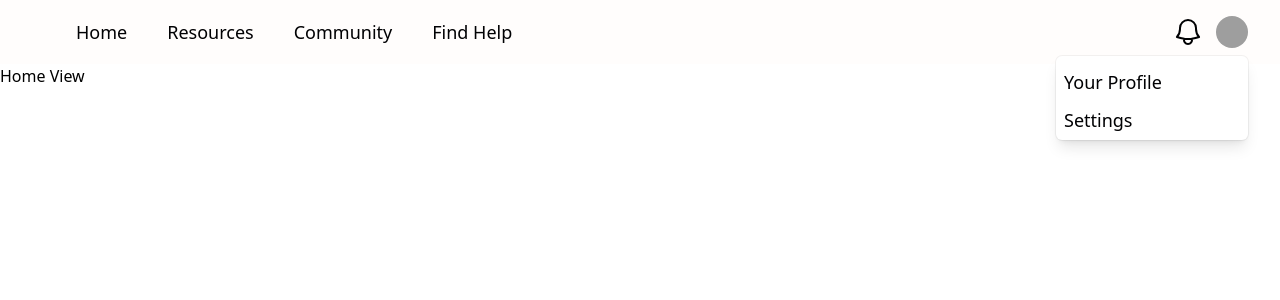
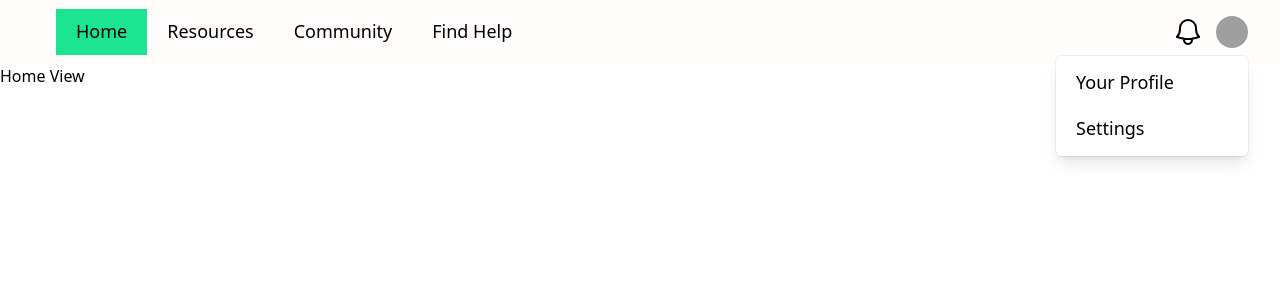
Before and after one commit to cknishan/RadientReach-MentalHealthWebsite, a Vue app: page /home in a window 1280 px wide. Both pictures are taken after a click on the button "Open user menu". Shown: the top 300 px of the page. Built offline with nearby package versions, Linux system fonts and the light colour scheme; grey boxes are pictures that could not be loaded; what tailwindcss-primeui would draw is missing.

Commit message:
update stylings

```diff
--- a/src/components/Navbar.vue
+++ b/src/components/Navbar.vue
@@ -21,10 +21,8 @@
                     <div class="hidden sm:ml-6 sm:block">
                         <div class="flex">
                             <a v-for="item in navigation" :key="item.name">
-                                <RouterLink :to="item.link"
-                                    :class="['hover:border-b-2 hover:text-theme-green', 'px-5 py-2 text-lg border-b-2 border-transparent transition-colors duration-100 text-theme-black-dark']"
-                                    aria-current="page">{{
-                                        item.name }}</RouterLink>
+                                <RouterLink :to="item.link" :class="['router-link-custom']" aria-current="page">{{
+                                    item.name }}</RouterLink>
                             </a>
                         </div>
                     </div>
@@ -58,16 +56,10 @@
                             <MenuItems
                                 class="absolute right-0 z-10 mt-2 w-48 origin-top-right rounded-md bg-white py-1 shadow-lg ring-1 ring-black ring-opacity-5 focus:outline-none">
                                 <MenuItem v-slot="{ active }">
-                                <RouterLink to="/profile"
-                                    :class="['hover:border-b-2 hover:text-theme-green', 'ml-2 block mt-2 text-lg border-b-2 border-transparent transition-colors duration-100 text-theme-black-dark']">
-                                    Your Profile
-                                </RouterLink>
+                                <RouterLink to="/profile" :class="['router-link-custom']">Your Profile</RouterLink>
                                 </MenuItem>
                                 <MenuItem v-slot="{ active }">
-                                <RouterLink to="/settings"
-                                    :class="['hover:border-b-2 hover:text-theme-green', 'ml-2 block mt-2 text-lg border-b-2 border-transparent transition-colors duration-100 text-theme-black-dark']">
-                                    Settings
-                                </RouterLink>
+                                <RouterLink to="/settings" :class="['router-link-custom']">Settings</RouterLink>
                                 </MenuItem>
                             </MenuItems>
 
@@ -80,10 +72,8 @@
         <DisclosurePanel class="sm:hidden">
             <div class="space-y-1 px-2 pb-3 pt-2">
                 <a v-for="item in navigation" :key="item.name" class="block text-center py-2">
-                    <RouterLink :to="item.link" active-class="active"
-                        :class="['hover:border-b-2 hover:text-theme-green', 'px-5 py-2 text-lg border-b-2 border-transparent transition-colors duration-100 text-theme-black-dark']"
-                        aria-current="page">{{
-                            item.name }}</RouterLink>
+                    <RouterLink :to="item.link" active-class="active" :class="['router-link-custom']">{{
+                        item.name }}</RouterLink>
                 </a>
             </div>
         </DisclosurePanel>
--- a/src/router/index.js
+++ b/src/router/index.js
@@ -40,8 +40,8 @@ const routes = [
 const router = createRouter({
     history: createWebHistory(import.meta.env.BASE_URL),
     routes,
-    linkActiveClass: 'border-theme-green',
-    linkExactActiveClass: 'border-theme-green',
+    linkActiveClass: 'bg-theme-green',
+    linkExactActiveClass: 'bg-theme-green',
 })
 
 router.beforeEach((to, from, next) => {
--- a/src/style.css
+++ b/src/style.css
@@ -1,3 +1,8 @@
 @tailwind base;
 @tailwind components;
 @tailwind utilities;
+
+.router-link-custom {
+    @apply block w-full px-5 py-2 text-lg border-b-2 border-transparent;
+    @apply transition-colors duration-100 text-theme-black-dark hover:border-theme-green;
+}
```
